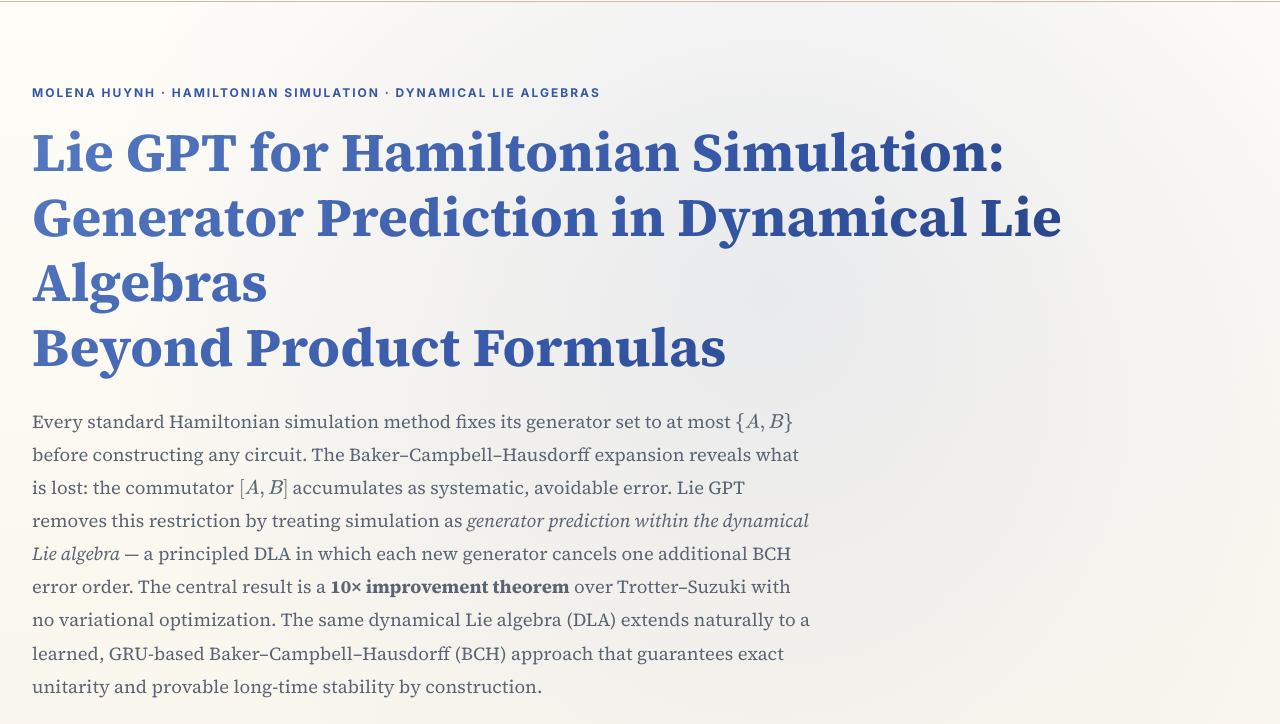
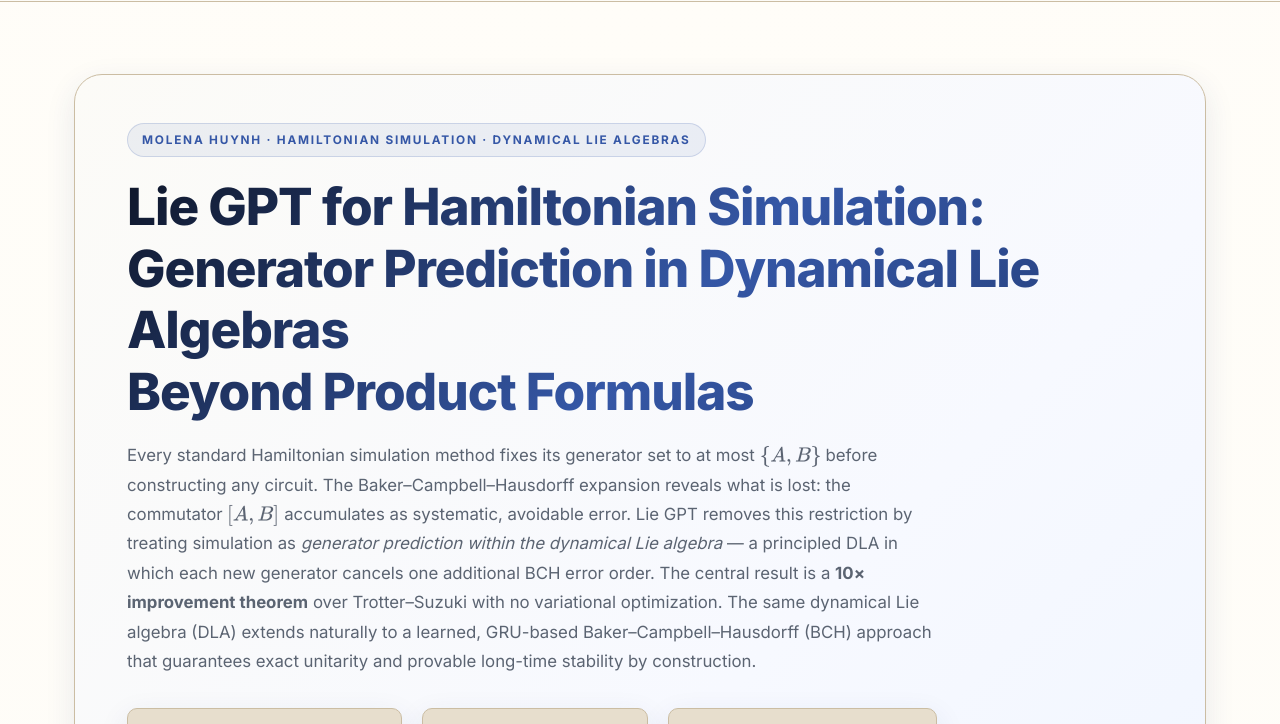
Before and after one commit to thmolena/Lie-Algebra-for-Hamiltonian-Simulation, a plain HTML site: page index.html in a window 1280 px wide. Shown: the part 54-778 px from the top of the page. Drawn offline with nearby package versions, Linux system fonts and the light colour scheme; animation ran at ten frames a second; files whose address does not match are found by name.

Commit message:
Update research website

```diff
--- a/index.html
+++ b/index.html
@@ -6,7 +6,7 @@
 <title>Lie GPT — Generator Prediction in Dynamical Lie Algebras Beyond Product Formulas</title>
 <link rel="preconnect" href="https://fonts.googleapis.com">
 <link rel="preconnect" href="https://fonts.gstatic.com" crossorigin>
-<link href="https://fonts.googleapis.com/css2?family=Source+Serif+4:ital,opsz,wght@0,8..60,300..700;1,8..60,300..700&family=Inter:wght@400;500;600;700;800&display=swap" rel="stylesheet">
+<link href="https://fonts.googleapis.com/css2?family=Inter:wght@400;500;600;700;800&display=swap" rel="stylesheet">
 <script src="https://cdnjs.cloudflare.com/ajax/libs/three.js/r128/three.min.js"></script>
 <script>
   window.MathJax = {
@@ -38,12 +38,12 @@
 }
 html { scroll-behavior: smooth; }
 body {
-  font-family: 'Source Serif 4', Georgia, serif;
-  background: var(--bg);
+  font-family: 'Inter', system-ui, sans-serif;
+  background: radial-gradient(circle at top, #fffdf8 0%, var(--bg) 52%, var(--bg2) 100%);
   color: var(--text);
-  line-height: 1.8;
+  line-height: 1.7;
   min-height: 100vh;
-  font-size: 1.035rem;
+  font-size: 1rem;
 }
 a { color: var(--accent2); text-decoration: none; }
 a:hover { text-decoration: underline; }
@@ -91,26 +91,38 @@ section + section { border-top: 1px solid var(--border); }
 
 /* ── Hero ───────────────────────────────────────────────────────────────────── */
 #hero {
-  max-width: 100%;
-  padding: 5rem 2rem 3rem;
-  background:
-    radial-gradient(ellipse at 60% 28%, rgba(53,87,166,.10) 0%, transparent 62%),
-    linear-gradient(180deg, #fffdf8 0%, #f8f4ea 100%);
+  max-width: 1180px;
+  margin: 0 auto;
+  padding: 72px 24px 48px;
+}
+.hero-copy-card {
+  background: linear-gradient(135deg, var(--bg) 0%, #f7f9ff 58%, var(--accent3) 100%);
+  border: 1px solid var(--border);
+  border-radius: 28px;
+  padding: 48px 52px;
+  box-shadow: var(--shadow);
   text-align: left;
+  margin-bottom: 28px;
 }
 #hero .label {
-  font-size: .75rem; font-weight: 700; letter-spacing: 2px;
-  color: var(--accent); text-transform: uppercase; margin-bottom: 1rem;
+  display: inline-block;
+  padding: 6px 14px;
+  border-radius: 999px;
+  background: rgba(53,87,166,.08);
+  border: 1px solid rgba(53,87,166,.18);
+  font-size: .74rem; font-weight: 700; letter-spacing: .15em;
+  color: var(--accent); text-transform: uppercase; margin-bottom: 1.2rem;
 }
 #hero h1 {
-  font-size: clamp(2rem, 5vw, 3.4rem); font-weight: 900;
-  background: linear-gradient(135deg, #5679c2 0%, #3557a6 50%, #213a7a 100%);
+  font-size: clamp(2rem, 4vw, 3.3rem); font-weight: 800;
+  letter-spacing: -.02em;
+  background: linear-gradient(135deg, #0f172a 0%, var(--accent) 54%, var(--accent2) 100%);
   -webkit-background-clip: text; -webkit-text-fill-color: transparent;
-  background-clip: text; margin-bottom: 1.5rem;
+  background-clip: text; margin-bottom: 1.2rem;
 }
 #hero .subtitle {
-  font-size: 1.15rem; color: var(--text2); max-width: 780px;
-  margin: 0 0 2.5rem;
+  font-size: 1.05rem; color: var(--text2); max-width: 820px;
+  margin: 0 0 2rem; line-height: 1.75;
 }
 .hero-badges {
   display: flex; flex-wrap: wrap; justify-content: flex-start; gap: 1.25rem;
@@ -327,6 +339,7 @@ footer a { color: var(--accent2); }
 
 <!-- ── HERO ──────────────────────────────────────────────────────────────────────────────── -->
 <section id="hero">
+  <div class="hero-copy-card">
     <div class="label">Molena Huynh &middot; Hamiltonian Simulation &middot; Dynamical Lie Algebras</div>
     <h1>Lie GPT for Hamiltonian Simulation:<br>Generator Prediction in Dynamical Lie Algebras<br>Beyond Product Formulas</h1>
     <p class="subtitle">
@@ -338,7 +351,7 @@ footer a { color: var(--accent2); }
       in which each new generator cancels one additional BCH error order.
       The central result is a <strong>10&times; improvement theorem</strong> over Trotter&ndash;Suzuki
       with no variational optimization. The same dynamical Lie algebra (DLA) extends naturally to a
-    learned, GRU-based Baker–Campbell–Hausdorff (BCH) approach that guarantees exact unitarity and provable long-time stability
+      learned, GRU-based Baker&ndash;Campbell&ndash;Hausdorff (BCH) approach that guarantees exact unitarity and provable long-time stability
       by construction.
     </p>
     <div class="hero-badges">
@@ -364,6 +377,7 @@ footer a { color: var(--accent2); }
       <a href="#theorem" class="btn btn-outline">10&times; Theorem</a>
       <a href="#notebooks" class="btn btn-outline">View Notebooks</a>
       <a href="#reproduce" class="btn btn-outline">Reproduce</a>
+    </div>
   </div>
 </section>
 
```
Lines whose indentation alone changed are shown as unchanged.
